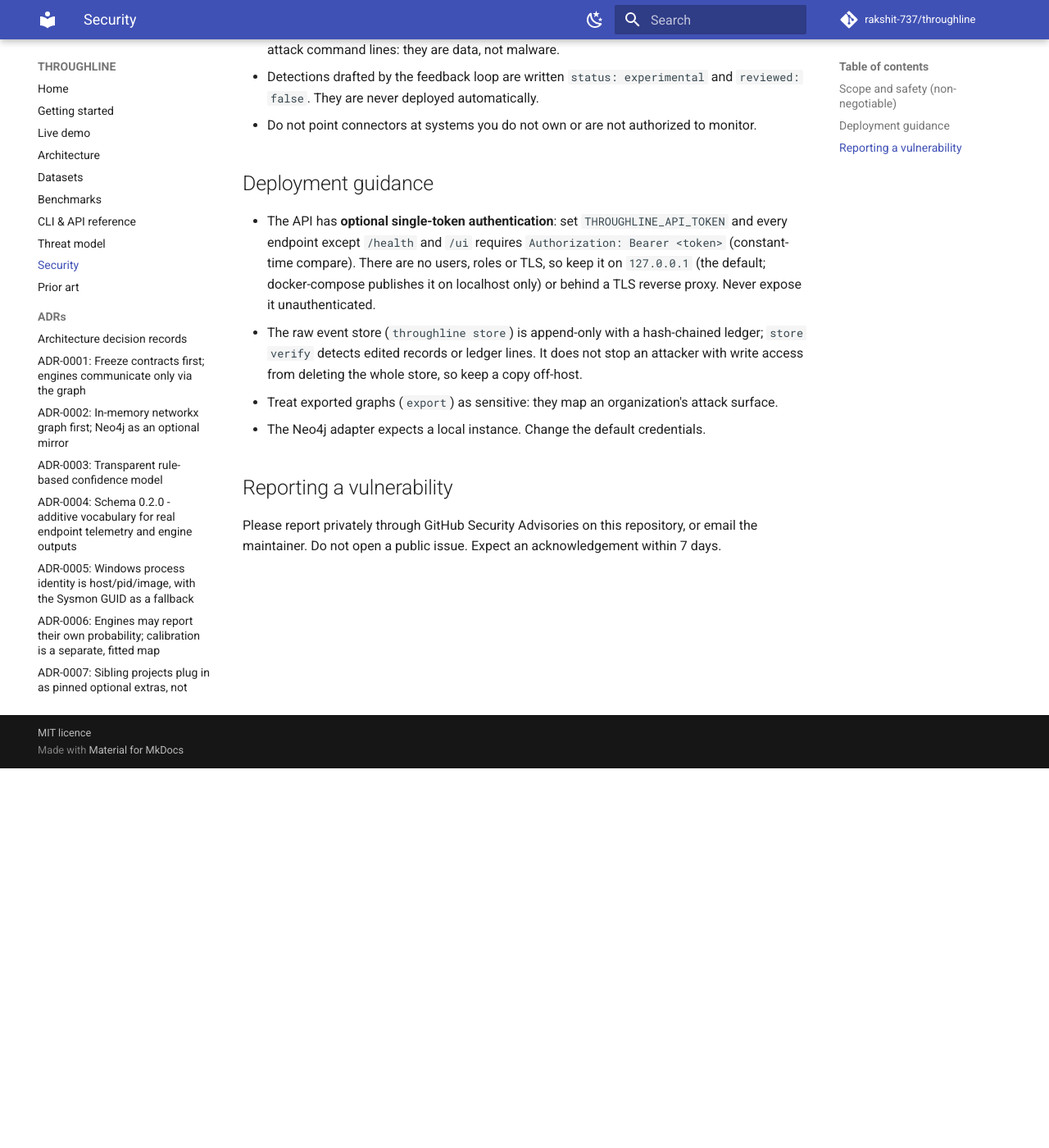
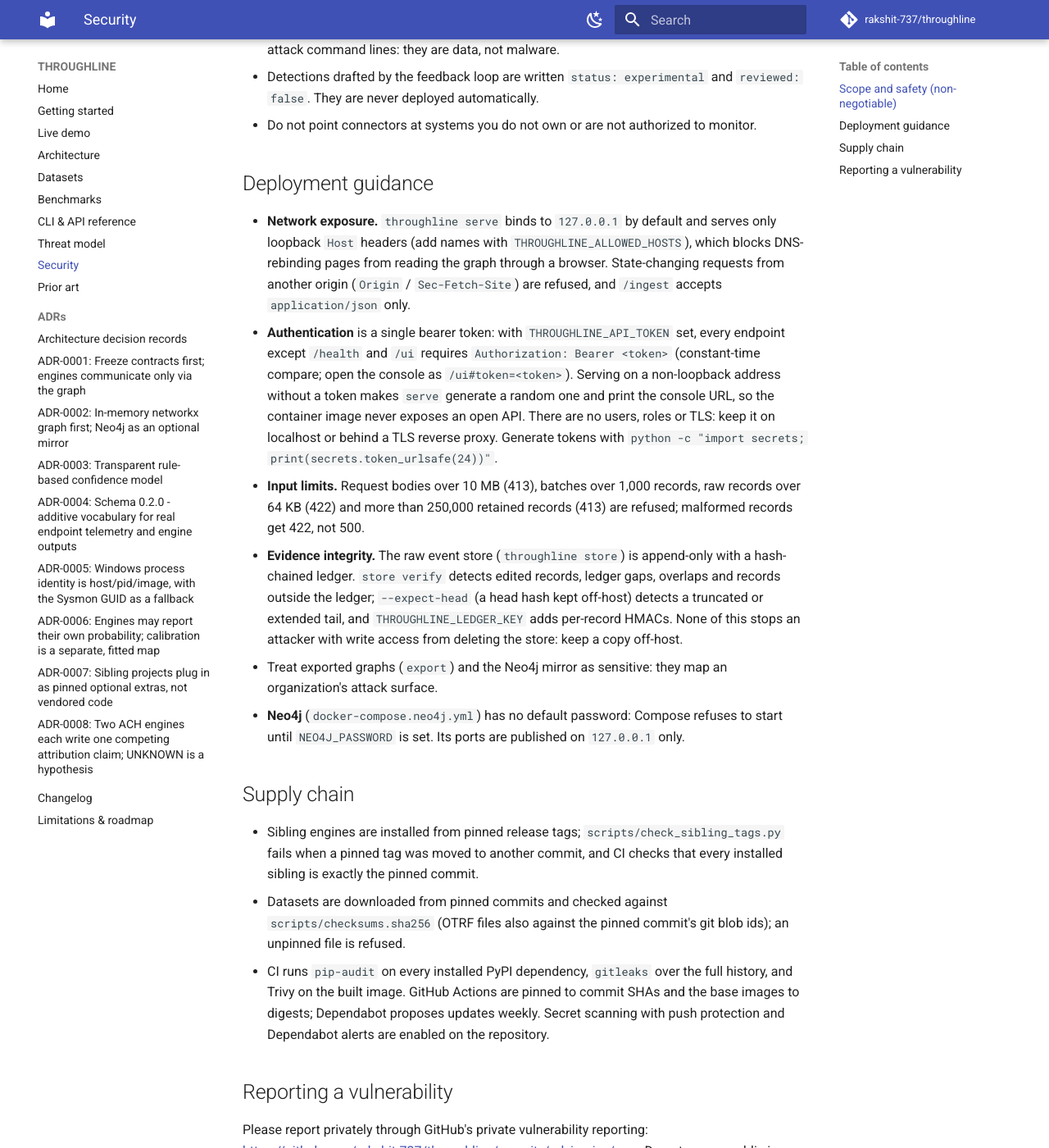
Before and after one commit to rakshit-737/throughline, an MkDocs documentation site: the page built from docs/security.md, in a window 1280 px wide and 1400 px high, scrolled down 463 px. Shown: the whole window at 82% size. Built offline with MkDocs 1.6.1 and Material for MkDocs 9.7.7, drawn with Linux system fonts in a browser that asks for light colours; comment, search, counter and statistics services are not loaded; some of the changed text lies outside the part shown.

Commit message:
chore: repository polish, release gates and security policy
- CITATION.cff, issue forms (bug, feature; security reports go to private
  vulnerability reporting), a PR checklist, CODEOWNERS and weekly Dependabot
  updates for pip, GitHub Actions and the Docker base image.
- Release preflight also checks that CITATION.cff cites the tagged version and
  that the committed results were produced by the pinned engines the
  benchmarks use (re-run bench.yml when a sibling moved).
- MANIFEST.in ships tests/conftest.py and the fixtures, so the sdist's test
  suite runs (67 passed, 12 skipped in a fresh venv; it failed to collect).
- An installed wheel keeps datasets in ~/.throughline/data instead of
  site-packages; install hints use the git URL, because an unrelated PyPI
  project owns the bare name `throughline`.
- .gitignore: .env files, local compose-e2e/scan outputs, model files, caches.
- SECURITY.md and THREAT_MODEL.md describe the current defences (Host
  allow-list, cross-site checks, size caps, ledger checks, supply-chain
  controls) and the private reporting channel, which is now enabled together
  with secret scanning + push protection and Dependabot alerts.

Co-Authored-By: Claude <noreply@anthropic.com>

```diff
--- a/SECURITY.md
+++ b/SECURITY.md
@@ -9,10 +9,17 @@
 - Do not point connectors at systems you do not own or are not authorized to monitor.
 
 ## Deployment guidance
-- The API has **optional single-token authentication**: set `THROUGHLINE_API_TOKEN` and every endpoint except `/health` and `/ui` requires `Authorization: Bearer <token>` (constant-time compare). There are no users, roles or TLS, so keep it on `127.0.0.1` (the default; docker-compose publishes it on localhost only) or behind a TLS reverse proxy. Never expose it unauthenticated.
-- The raw event store (`throughline store`) is append-only with a hash-chained ledger; `store verify` detects edited records or ledger lines. It does not stop an attacker with write access from deleting the whole store, so keep a copy off-host.
-- Treat exported graphs (`export`) as sensitive: they map an organization's attack surface.
-- The Neo4j adapter expects a local instance. Change the default credentials.
+- **Network exposure.** `throughline serve` binds to `127.0.0.1` by default and serves only loopback `Host` headers (add names with `THROUGHLINE_ALLOWED_HOSTS`), which blocks DNS-rebinding pages from reading the graph through a browser. State-changing requests from another origin (`Origin` / `Sec-Fetch-Site`) are refused, and `/ingest` accepts `application/json` only.
+- **Authentication** is a single bearer token: with `THROUGHLINE_API_TOKEN` set, every endpoint except `/health` and `/ui` requires `Authorization: Bearer <token>` (constant-time compare; open the console as `/ui#token=<token>`). Serving on a non-loopback address without a token makes `serve` generate a random one and print the console URL, so the container image never exposes an open API. There are no users, roles or TLS: keep it on localhost or behind a TLS reverse proxy. Generate tokens with `python -c "import secrets; print(secrets.token_urlsafe(24))"`.
+- **Input limits.** Request bodies over 10 MB (413), batches over 1,000 records, raw records over 64 KB (422) and more than 250,000 retained records (413) are refused; malformed records get 422, not 500.
+- **Evidence integrity.** The raw event store (`throughline store`) is append-only with a hash-chained ledger. `store verify` detects edited records, ledger gaps, overlaps and records outside the ledger; `--expect-head` (a head hash kept off-host) detects a truncated or extended tail, and `THROUGHLINE_LEDGER_KEY` adds per-record HMACs. None of this stops an attacker with write access from deleting the store: keep a copy off-host.
+- Treat exported graphs (`export`) and the Neo4j mirror as sensitive: they map an organization's attack surface.
+- **Neo4j** (`docker-compose.neo4j.yml`) has no default password: Compose refuses to start until `NEO4J_PASSWORD` is set. Its ports are published on `127.0.0.1` only.
+
+## Supply chain
+- Sibling engines are installed from pinned release tags; `scripts/check_sibling_tags.py` fails when a pinned tag was moved to another commit, and CI checks that every installed sibling is exactly the pinned commit.
+- Datasets are downloaded from pinned commits and checked against `scripts/checksums.sha256` (OTRF files also against the pinned commit's git blob ids); an unpinned file is refused.
+- CI runs `pip-audit` on every installed PyPI dependency, `gitleaks` over the full history, and Trivy on the built image. GitHub Actions are pinned to commit SHAs and the base images to digests; Dependabot proposes updates weekly. Secret scanning with push protection and Dependabot alerts are enabled on the repository.
 
 ## Reporting a vulnerability
-Please report privately through GitHub Security Advisories on this repository, or email the maintainer. Do not open a public issue. Expect an acknowledgement within 7 days.
+Please report privately through GitHub's private vulnerability reporting: <https://github.com/rakshit-737/throughline/security/advisories/new>. Do not open a public issue. Expect an acknowledgement within 7 days and a fix or a documented decision within 30.
```
Also changed, not shown: THREAT_MODEL.md (+6 -5 lines), docs/adr/0007-siblings-as-pinned-extras.md (+1 -1 lines), .github/PULL_REQUEST_TEMPLATE.md (added), 12 other files.
